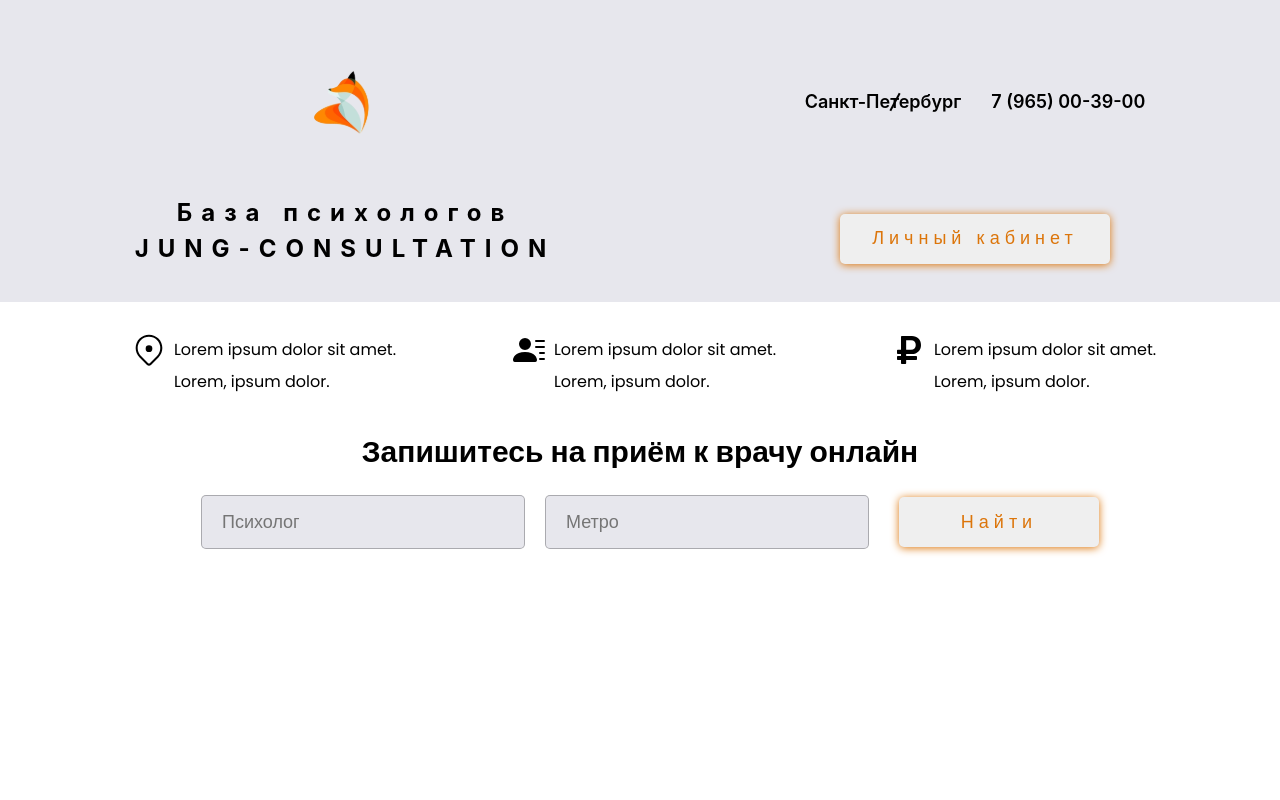
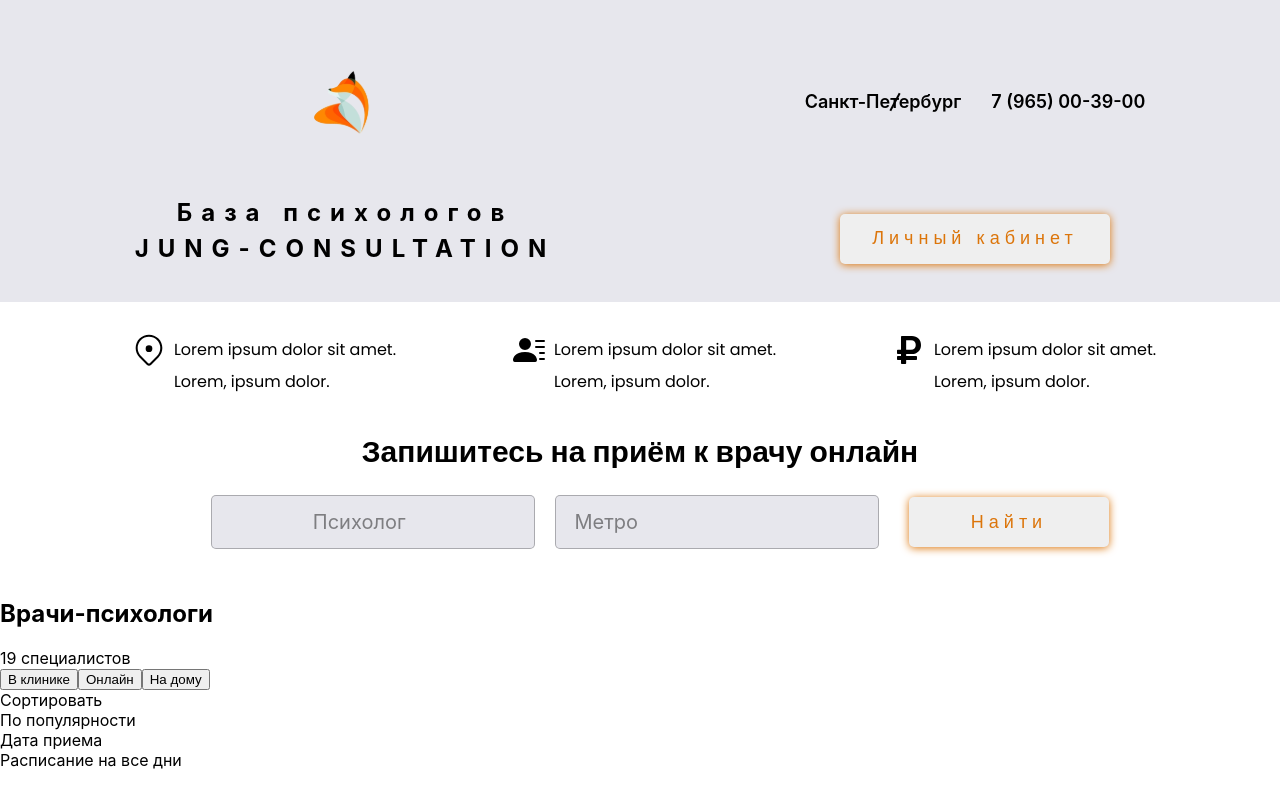
Before and after one commit to Rustdj/psy-find, a React (Create React App) app: page / in a window 1280 px wide. Built offline with nearby package versions, Linux system fonts and the light colour scheme.

Commit message:
search block

```diff
--- a/src/components/content/content.jsx
+++ b/src/components/content/content.jsx
@@ -5,6 +5,7 @@ import { GoLocation } from "react-icons/go";
 import { BsPersonLinesFill } from "react-icons/bs";
 import { FaRubleSign } from "react-icons/fa";
 import Search from "./search";
+import Sorting from "./sorting/sorting";
 
 
 
@@ -43,6 +44,7 @@ const Content = () => {
         </div>
       </div>
       <Search />
+        <Sorting />
     </div>
   );
 };
--- a/src/components/content/search.jsx
+++ b/src/components/content/search.jsx
@@ -12,12 +12,22 @@ const Search = () => {
       <div className={classes.form}>
         <div className={classes.formBlock}>
           <div className={classes.formWrap}>
-            <div className={classes.formContainer} >
-              <div className={classes.form} >
-                <input placeholder="Психолог" type="text" />
+            <div className={classes.formContainer}>
+              <div className={classes.form}>
+                <input
+                  className={classes.formInput}
+                  required
+                  type="text"
+                />
+                <label className={classes.labelPsy}>Психолог</label>
               </div>
               <div className={classes.form}>
-                <input placeholder="Метро" type="text" />
+                <input
+                  className={classes.formInput}
+                  required
+                  type="text"
+                />
+                <label className={classes.label}>Метро</label>
               </div>
               <SearchBtn />
             </div>
--- a/src/components/content/search.module.css
+++ b/src/components/content/search.module.css
@@ -17,12 +17,15 @@
     box-shadow: none;
     border: 1px solid rgba(138, 138, 143, 0.646);
     transition: all .2s;
+    color: #000;
+    font-size: 14px;
 }
 .buttons .btn:hover {
     letter-spacing: 1px;
     font-weight: 700;
 }
 .formContainer {
+    position: relative;
     display: flex;
     justify-content: center;
     align-items: center;
@@ -35,16 +38,54 @@
     border-radius: 5px;
     outline: none;
 }
-.form input:focus:-webkit-input-placeholder {
-    line-height: 20px;
-    transition: line-height 0.5s ease;
+.form input:focus~.label,
+.form input:not(:focus):valid~.label {
+    top: -10px;
+    font-size: 10px;
 }
-input {
-    padding-left: 20px;
+.form input:focus~.labelPsy,
+.form input:not(:focus):valid~.labelPsy {
+    top: -10px;
+    left: 390px;
+    font-size: 10px;
 }
-.form input:last-child {
+
+.label {
+    position: absolute;
+    pointer-events: none;
+    right: 50.95%;
+    top: 7px;
+    white-space: nowrap;
+    font-size: 20px;
+    color: rgba(0, 0, 0, 0.454);
+    overflow: hidden;
+    line-height: 40px;
+    transition: .3s;
+}
+.labelPsy {
+    position: absolute;
+    pointer-events: none;
+    left: 23.24%;
+    top: 7px;
+    white-space: nowrap;
+    font-size: 20px;
+    color: rgba(0, 0, 0, 0.454);
+    overflow: hidden;
+    line-height: 40px;
+    transition: .3s;
+  }
+
+.form {
     margin-left: 20px;
     font-size: 18px;
+}
+.formInput {
+    padding-left: 20px;
+    font-size: 20px;
+}
+.formInput:hover {
+    box-shadow: 0px 0px 5px grey;
+
 }
 .searchTitle {
     text-align: center;
--- /dev/null
+++ b/src/components/content/sorting/sorting.jsx
@@ -0,0 +1,47 @@
+import React from "react";
+import "./sorting.module.css";
+import classes from "./sorting.module.css";
+
+const Sorting = () => {
+  return (
+    <div className={classes.listPage}>
+      <div className={classes.listPageBox}>
+        <article className={classes.textCont}>
+          <div className={classes.topCont}>
+            <h1 className={classes.topText}>Врачи-психологи</h1>
+            <span className={classes.specialistic}>19 специалистов</span>
+          </div>
+        </article>
+      </div>
+      <div>
+        <div className={classes.filter}>
+          <div className={classes.filterSort}>
+            <div filterReception>
+              <button className={classes.filterBtn}>В клинике</button>
+              <button className={classes.filterBtn}>Онлайн</button>
+              <button className={classes.filterBtn}>На дому</button>
+            </div>
+          </div>
+          <div className={classes.filterSort}>
+            <div className={classes.item}>Сортировать</div>
+            <div>
+              <div className={classes.filterItem}>
+                <span className={classes.span}>По популярности</span>
+              </div>
+            </div>
+          </div>
+          <div className={classes.filterSort}>
+            <div className={classes.item}>Дата приема</div>
+            <div>
+              <div className={classes.filterItem}>
+                <span className={classes.span}>Расписание на все дни</span>
+              </div>
+            </div>
+          </div>
+        </div>
+      </div>
+    </div>
+  );
+};
+
+export default Sorting;
--- a/src/components/header/header.module.css
+++ b/src/components/header/header.module.css
@@ -60,6 +60,8 @@
     box-shadow: none;
     border: 1px solid rgba(138, 138, 143, 0.646);
     transition: all .2s;
+    color: #000;
+    font-size: 14px;
 }
 .toLodin .btn:hover {
     letter-spacing: 1px;
```
Also changed, not shown: src/components/content/sorting/sorting.module.css (added).
